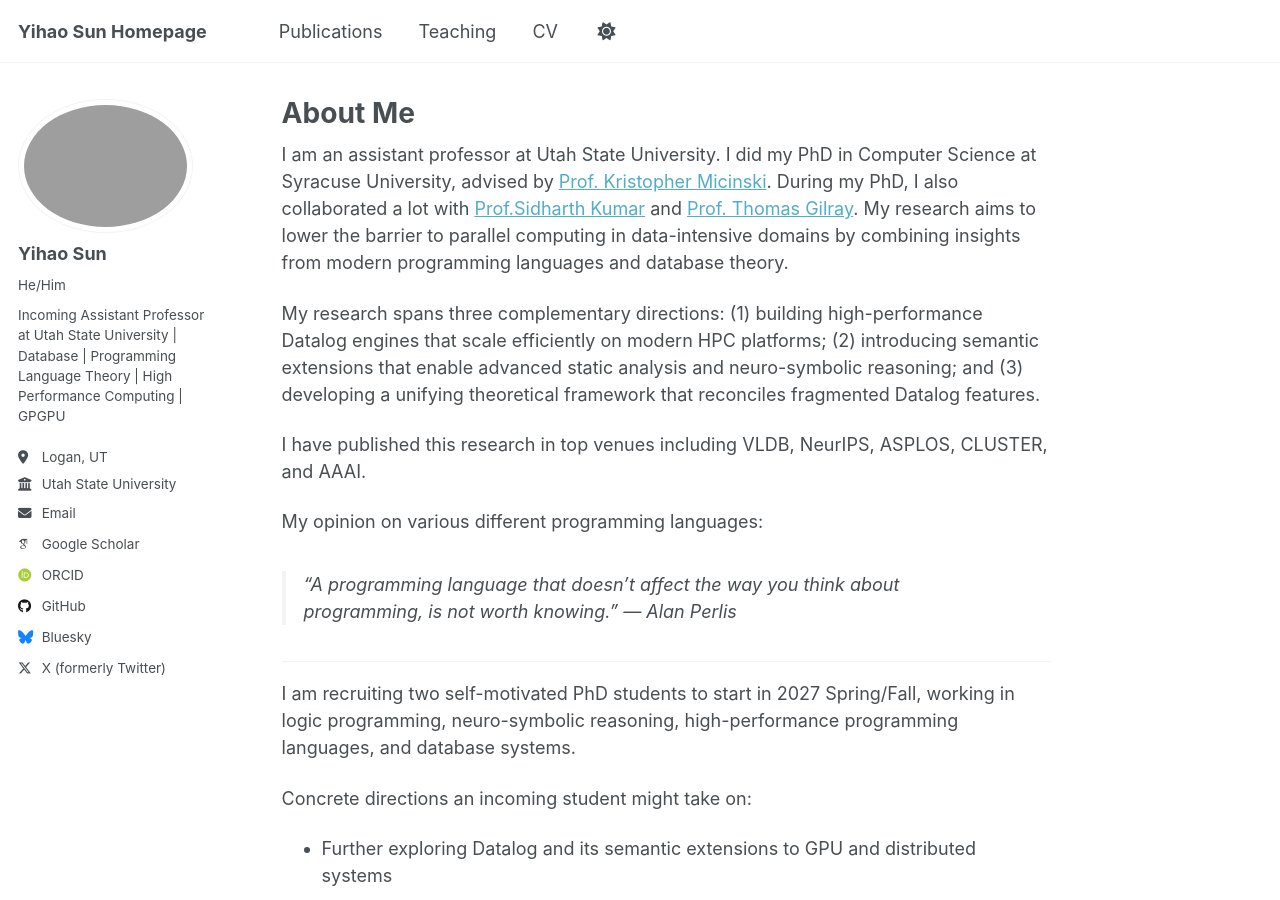
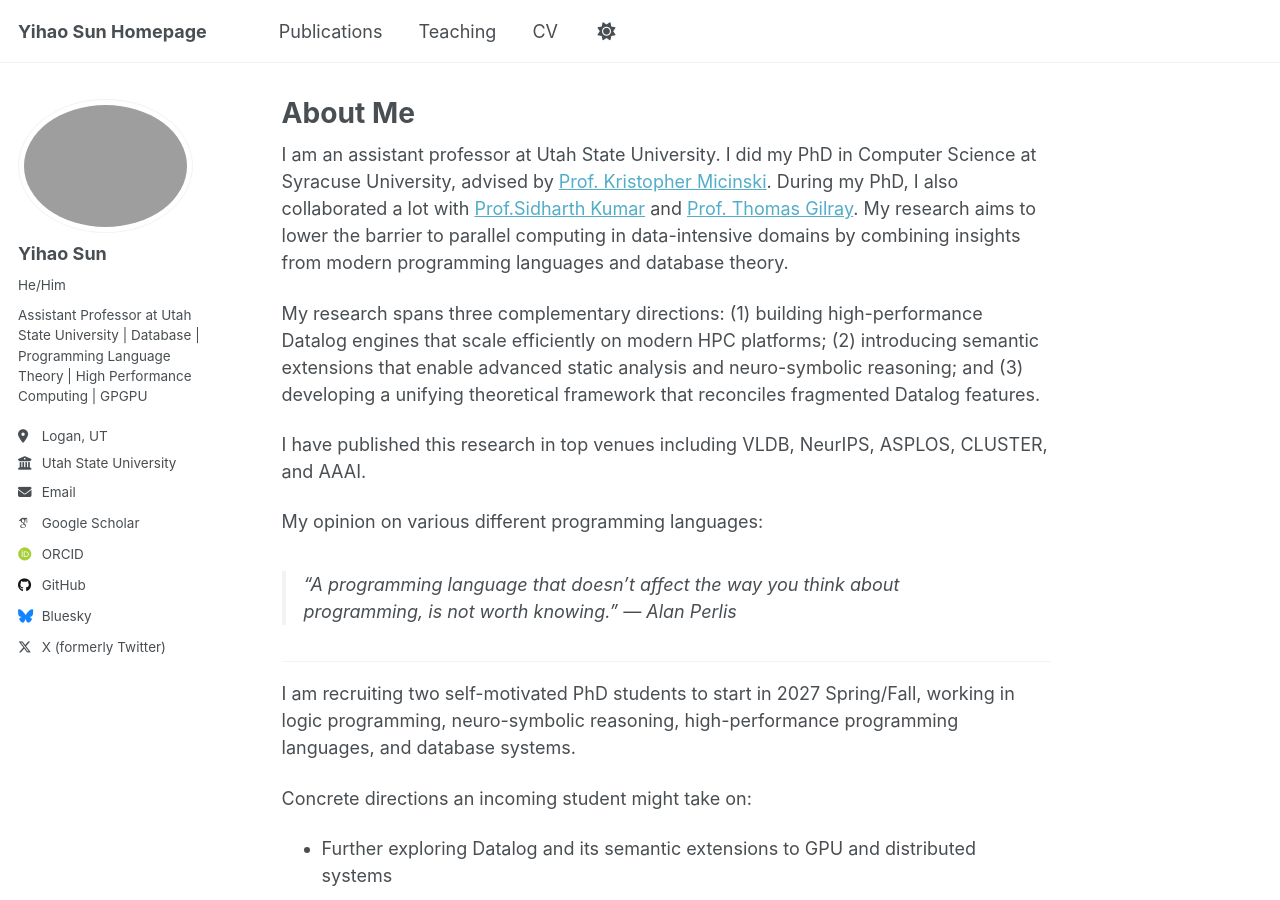
Before and after one commit to StarGazerM/StarGazerM.github.io, a Jekyll site: the page built from _pages/about.md, in a window 1280 px wide and 900 px high. Built offline with Jekyll 4.4.1, drawn with Linux system fonts in a browser that asks for light colours; some web fonts are replaced; a script that is not in the unit is left out.

Commit message:
Update faculty title

```diff
--- a/_config.yml
+++ b/_config.yml
@@ -26,7 +26,7 @@ author:
   avatar           : "profile.jpg"
   name             : "Yihao Sun"
   pronouns         : "He/Him"
-  bio              : "Incoming Assistant Professor at Utah State University | Database | Programming Language Theory | High Performance Computing | GPGPU"
+  bio              : "Assistant Professor at Utah State University | Database | Programming Language Theory | High Performance Computing | GPGPU"
   location         : "Logan, UT"
   employer         : "Utah State University"
   uri              : # URL
```
